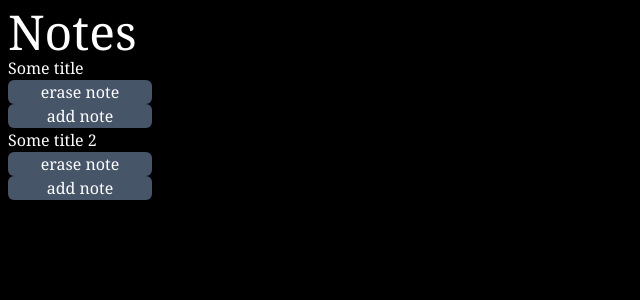
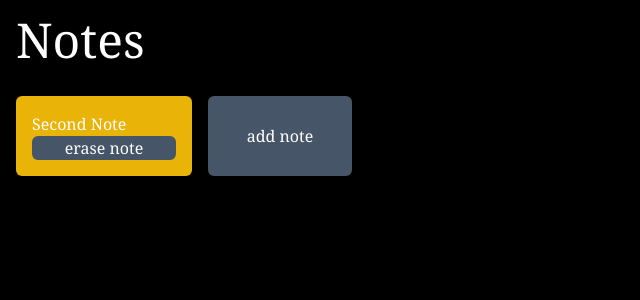
Before and after one commit to devTurambar/my-notes, a React (Create React App) app in the folder myNotes/my-notes/: page / in a window 1280 px wide. Both pictures are taken after a click on the button "add note". Shown: the top 300 px of the page, without its empty margins (0-640 px from the left). Built offline with nearby package versions, Linux system fonts and the light colour scheme.

Commit message:
map and display notes list

```diff
--- a/myNotes/my-notes/src/App.tsx
+++ b/myNotes/my-notes/src/App.tsx
@@ -4,6 +4,7 @@ import './App.css';
 import axios from "axios";
 import Note from "./components/Note"
 import Logo from "./components/Logo"
+import NotesList from "./components/NotesList"
 
 function App() {
   const apiCall = () => {
@@ -12,12 +13,11 @@ function App() {
     })
   };
   return (
-    <div className="App bg-black text-white font-serif p-2">
-      <div className=''>
+    <div className="App bg-black text-white font-serif p-4">
+      <div className='mb-8'>
         <Logo title="Notes"/>
       </div>
-      <Note title="Some title"/>
-      <Note title="Some title 2"/>
+      <NotesList />
       {/* <button onClick={apiCall}>click me</button> */}
     </div>
   );
--- a/myNotes/my-notes/src/components/Note.tsx
+++ b/myNotes/my-notes/src/components/Note.tsx
@@ -5,18 +5,14 @@ import {
     addNote,
     selectNote
   } from '../features/notes/notesSlice'
-
-const Note = ({title} : {title:string}) => {
-    const note = useAppSelector(selectNote);
+const Note = ({title, id} : {title:string, id:number}) => {
     const dispatch = useAppDispatch();
-    console.log("NOTE",note);
     return (
-        <div className='flex flex-col'>
+        <div className='flex flex-col flex-1 rounded-md p-4 bg-yellow-500'>
             <span>{title}</span>
+            <button onClick={() => dispatch(erase(id))} className='bg-slate-600 text-white rounded-md w-36'>erase note</button>
             {/* <span>{note[0]}</span> */}
             {/* <button onClick={() => dispatch(change("text"))} className='bg-slate-600 text-white rounded-md w-36'>change note</button> */}
-            <button onClick={() => dispatch(erase(2))} className='bg-slate-600 text-white rounded-md w-36'>erase note</button>
-            <button onClick={() => dispatch(addNote({id:2, content:"Second Note"}))} className='bg-slate-600 text-white rounded-md w-36'>add note</button>
         </div>
     )
 }
--- /dev/null
+++ b/myNotes/my-notes/src/components/NotesList.tsx
@@ -0,0 +1,27 @@
+import Note from "./Note"
+import { useAppSelector, useAppDispatch } from '../lib/hooks'
+import {
+    erase,
+    // change,
+    addNote,
+    selectNote
+  } from '../features/notes/notesSlice'
+
+const NodesList = () => {
+    const notes = useAppSelector(selectNote);
+    const dispatch = useAppDispatch();
+    console.log(notes);
+    return (
+        <div className="flex flex-col md:flex-row gap-4">
+            {notes.map((e) => {
+                return (
+                    <div key={e.id}>
+                        <Note title={e.content} id={e.id}/>
+                    </div>
+                )
+            })}
+            <button onClick={() => dispatch(addNote({id:notes.length+1, content:"Second Note"}))} className='bg-slate-600 text-white rounded-md w-36'>add note</button>
+        </div>
+    )
+}
+export default NodesList;
```
